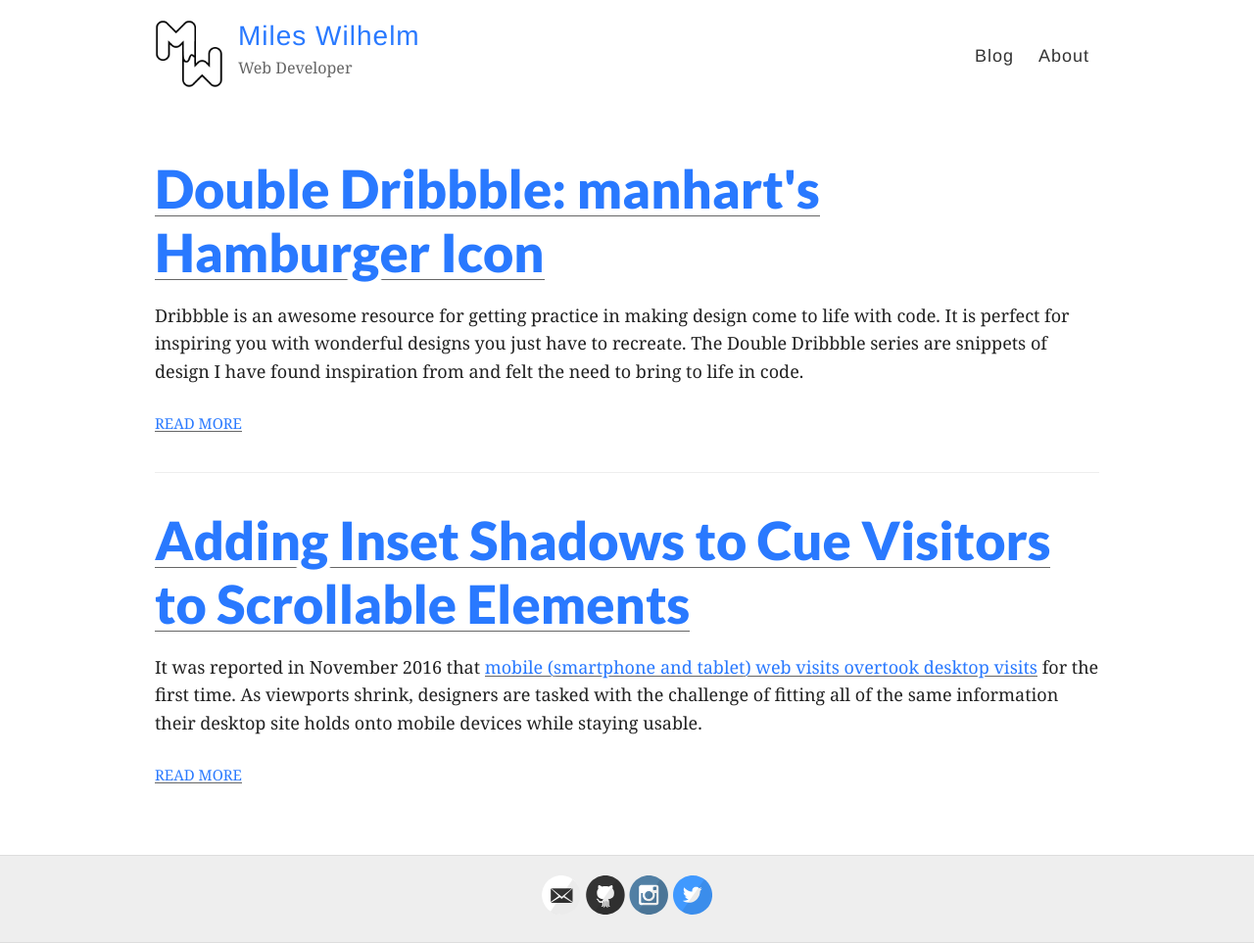
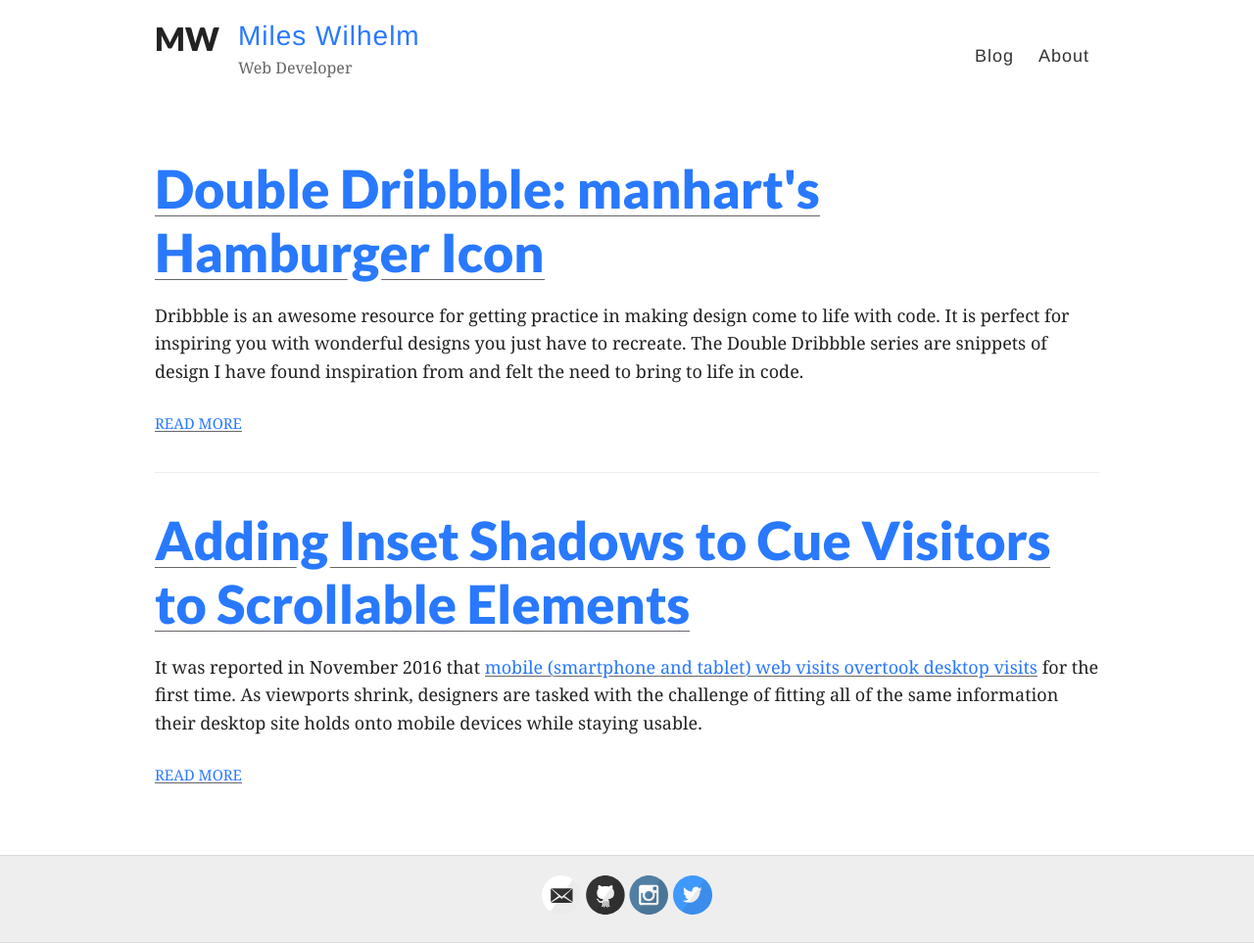
Before and after one commit to mileswilhelm/mileswilhelm.github.io, a Jekyll site: the page built from index.html, in a window 1280 px wide. Shown: the whole page at 98% size. Built offline with Jekyll 4.4.1, drawn with Linux system fonts in a browser that asks for light colours.

Commit message:
Update to header
Removed site avatar, replaced with initials

```diff
--- a/_layouts/default.html
+++ b/_layouts/default.html
@@ -21,7 +21,8 @@
       <div class="wrapper-masthead">
         <div class="container">
           <header class="masthead clearfix">
-            <a href="{{ site.baseurl }}/" class="site-avatar"><img src="{{ site.avatar }}" /></a>
+            <!-- <a href="{{ site.baseurl }}/" class="site-avatar"><img src="{{ site.avatar }}" /></a> -->
+            <a href="{{ site.baseurl }}/" class="site-avatar"><h2>MW</h2></a>
 
             <div class="site-info">
               <h1 class="site-name"><a href="{{ site.baseurl }}/">{{ site.name }}</a></h1>
```
